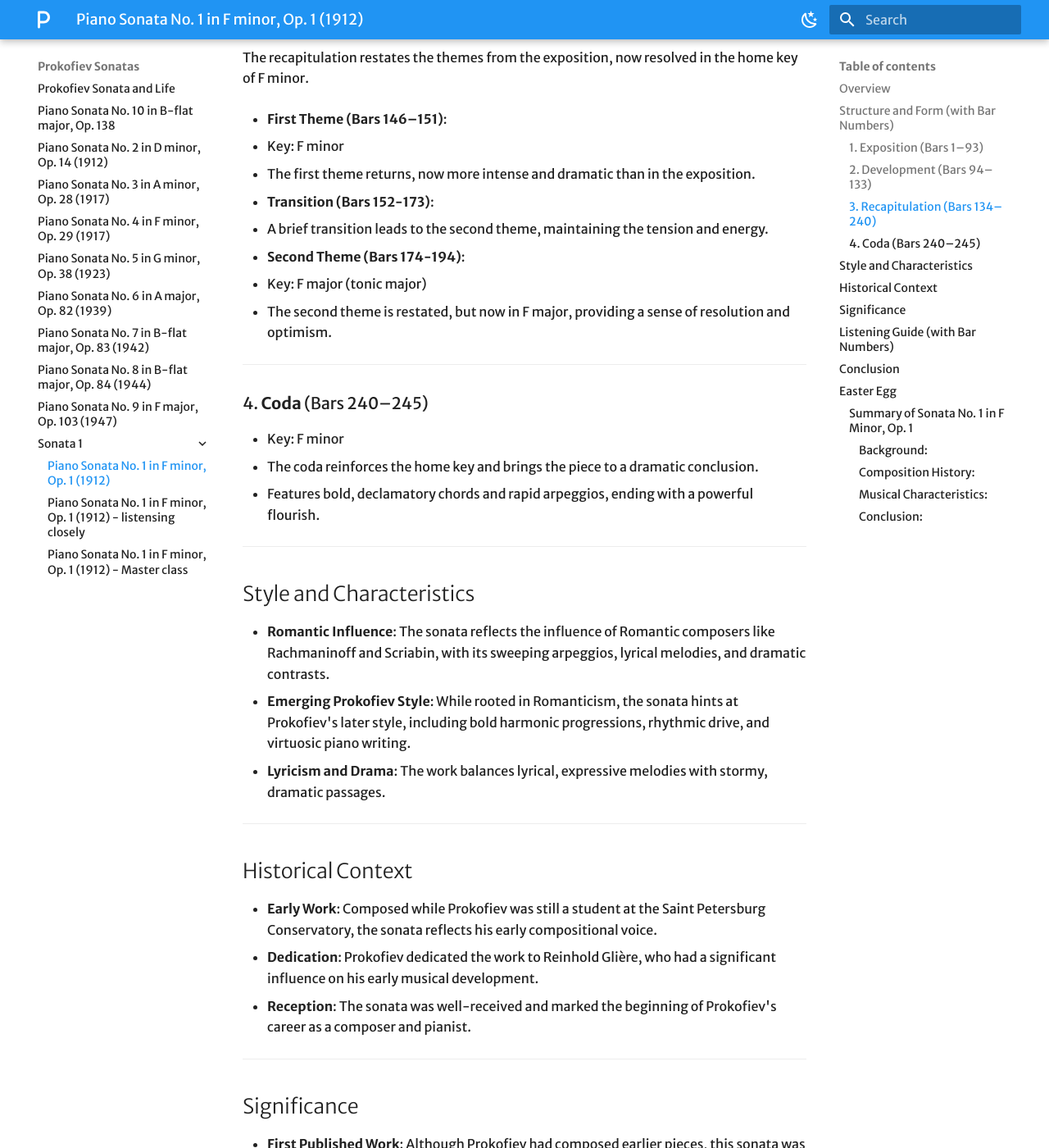
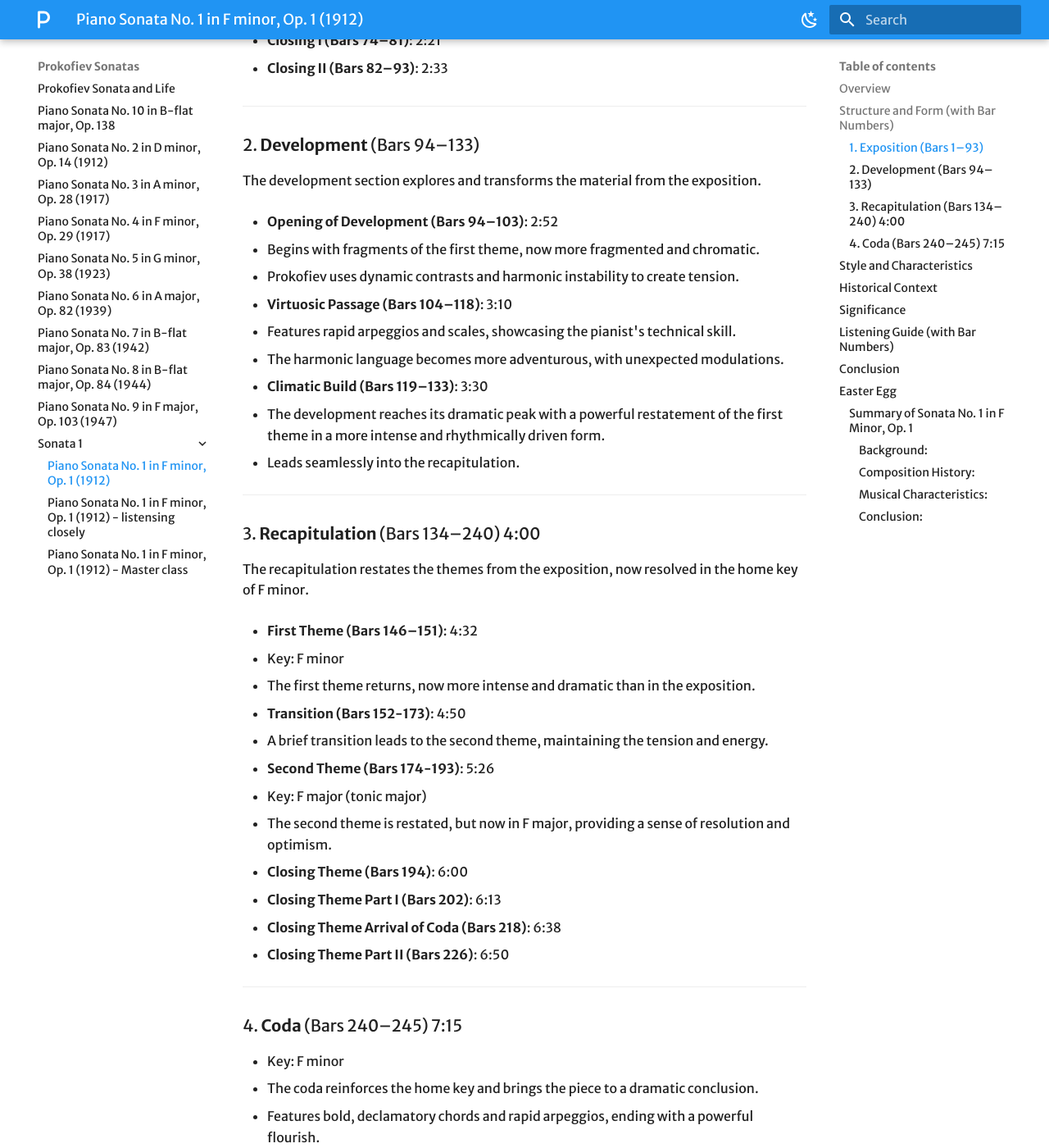
Before and after one commit to magicat888/prokofiev-sonata, an MkDocs documentation site: the page built from docs/Sonata 1/Sonata1.md, in a window 1280 px wide and 1400 px high, scrolled down 1939 px. Shown: the whole window at 82% size. Built offline with MkDocs 1.6.1 and Material for MkDocs 9.7.7, drawn with Linux system fonts in a browser that asks for light colours; some web fonts are replaced; some of the changed text lies outside the part shown.

Commit message:
amend sonata 1 with timeline

````diff
--- a/docs/Sonata 1/Sonata1.md
+++ b/docs/Sonata 1/Sonata1.md
@@ -18,30 +18,47 @@
 
 ## Structure and Form (with Bar Numbers)
 
+```mermaid
+timeline
+    title Structure and Form
+
+    section Exposition
+    1-93 : 1st theme 0.09 : Transition 0.54 : 2nd Theme 1.24,1.54 : Closing I 2.21 : Closing II 2.33
+
+    section Development
+    94-133 : Opening 2.52 : Building 3.10 : Climatic 3.30
+
+    section Recapitulation
+    134-239 : Opening 4.00 : 1st Theme 4.32 : Transition 4.50 : 2nd Theme 5.26 : Closing 6.00 : Closing Theme I 6.13 : Closing to Coda 6.38 : Closing Theme II 6.50
+
+    section Coda
+    240-245 : Coda 7.15
+```
+
 ### 1. **Exposition** (Bars 1–93)
 
 The exposition introduces two contrasting themes and establishes the tonal framework of the piece.
 
-- **First Theme (Bars 5–25)**:
+- **First Theme (Bars 5–25)**: 0:09
 
   - Key: F minor
   - A dramatic and stormy theme, characterized by sweeping arpeggios and a melancholic melody.
   - The theme is introduced in the left hand with a bold, declamatory style, while the right hand provides rapid arpeggios.
 
-- **Transition (Bars 26–41)**:
+- **Transition (Bars 26–41)**: 0:54
 
   - Modulates from F minor to A-flat major (the relative major).
   - Features chromaticism and rhythmic drive, creating tension and anticipation for the second theme.
 
-- **Second Theme (Bars 42–93)**:
+- **Second Theme (Bars 42–93)**: 1:24, 1:54
 
   - Key: A-flat major
   - A lyrical and contrasting theme, more delicate and introspective than the first.
   - The melody is smoother and more flowing, with a sense of calm and resolution.
 
-- **Closing I (Bars 74–81)**:
+- **Closing I (Bars 74–81)**: 2:21
 
-- **Closing II (Bars 82–93)**:
+- **Closing II (Bars 82–93)**: 2:33
 
 ---
 
@@ -49,42 +66,48 @@
 
 The development section explores and transforms the material from the exposition.
 
-- **Opening of Development (Bars 94–103)**:
+- **Opening of Development (Bars 94–103)**: 2:52
 
   - Begins with fragments of the first theme, now more fragmented and chromatic.
   - Prokofiev uses dynamic contrasts and harmonic instability to create tension.
 
-- **Virtuosic Passage (Bars 104–118)**:
+- **Virtuosic Passage (Bars 104–118)**: 3:10
 
   - Features rapid arpeggios and scales, showcasing the pianist's technical skill.
   - The harmonic language becomes more adventurous, with unexpected modulations.
 
-- **Climactic Build (Bars 119–133)**:
+- **Climatic Build (Bars 119–133)**: 3:30
   - The development reaches its dramatic peak with a powerful restatement of the first theme in a more intense and rhythmically driven form.
   - Leads seamlessly into the recapitulation.
 
 ---
 
-### 3. **Recapitulation** (Bars 134–240)
+### 3. **Recapitulation** (Bars 134–240) 4:00
 
 The recapitulation restates the themes from the exposition, now resolved in the home key of F minor.
 
-- **First Theme (Bars 146–151)**:
+- **First Theme (Bars 146–151)**: 4:32
 
   - Key: F minor
   - The first theme returns, now more intense and dramatic than in the exposition.
 
-- **Transition (Bars 152-173)**:
+- **Transition (Bars 152-173)**: 4:50
 
   - A brief transition leads to the second theme, maintaining the tension and energy.
 
-- **Second Theme (Bars 174-194)**:
+- **Second Theme (Bars 174-193)**: 5:26
+
   - Key: F major (tonic major)
   - The second theme is restated, but now in F major, providing a sense of resolution and optimism.
 
+- **Closing Theme (Bars 194)**: 6:00
+- **Closing Theme Part I (Bars 202)**: 6:13
+- **Closing Theme Arrival of Coda (Bars 218)**: 6:38
+- **Closing Theme Part II (Bars 226)**: 6:50
+
 ---
 
-### 4. **Coda** (Bars 240–245)
+### 4. **Coda** (Bars 240–245) 7:15
 
 - Key: F minor
 - The coda reinforces the home key and brings the piece to a dramatic conclusion.
@@ -157,3 +180,7 @@
 #### Conclusion:
 
 Sonata No. 1 in F Minor, Op. 1, marks a significant early work in Prokofiev's oeuvre, showcasing his emerging style and compositional voice. It serves as a bridge between his youthful explorations and the more mature works that would follow, reflecting both his technical abilities and his evolving musical language.
+
+```
+
+```
````
